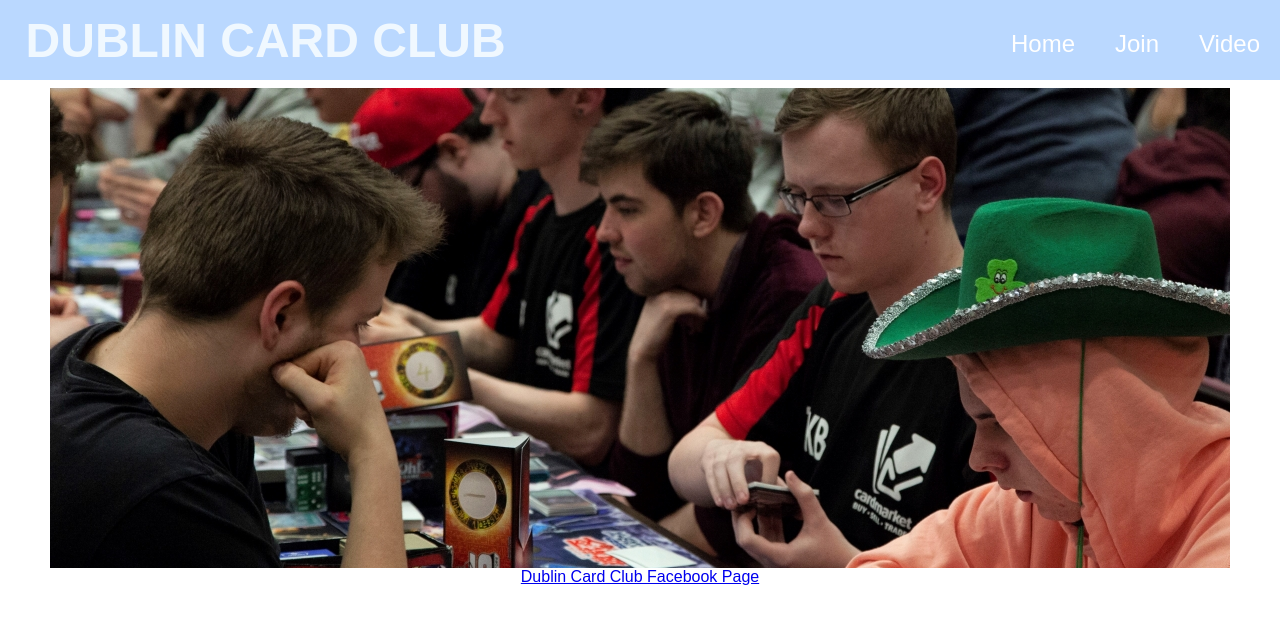
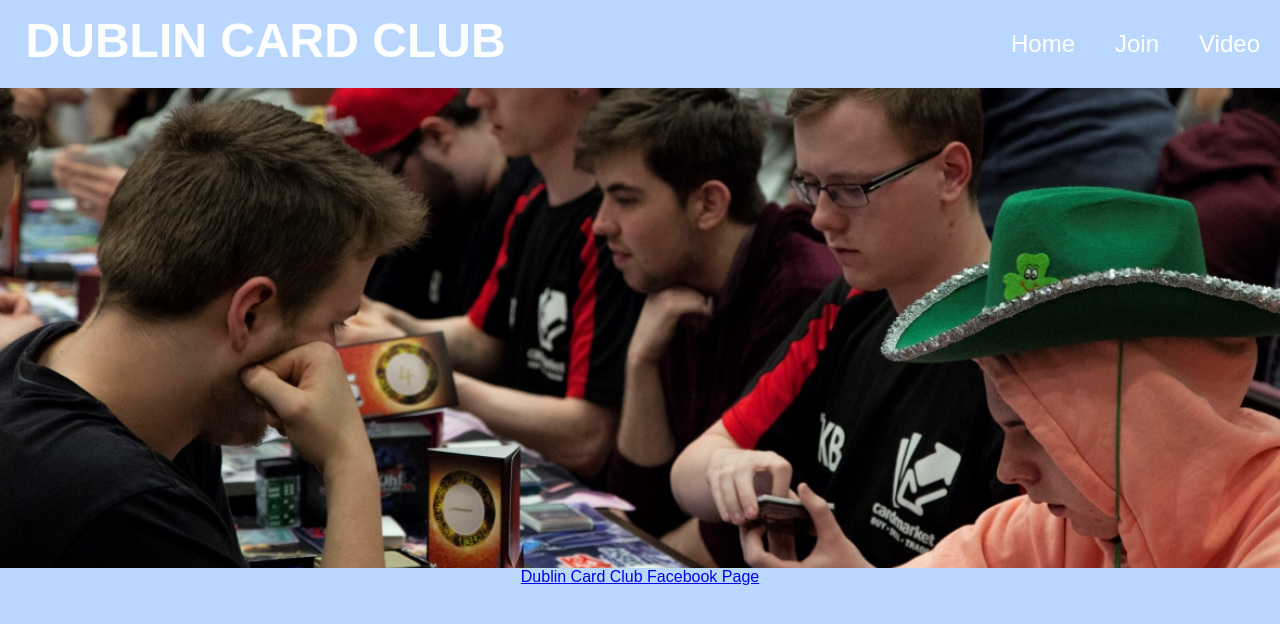
Before and after one commit to IrishDante/P1-card-club-site, a plain HTML site: page index.html in a window 1280 px wide. Drawn offline with Linux system fonts and the light colour scheme.

Commit message:
changed hero image css

```diff
--- a/assets/css/style.css
+++ b/assets/css/style.css
@@ -3,10 +3,10 @@
     padding: 0;
     border: none;
     box-sizing: border-box;
+    background-color: rgb(186, 216, 255);
 }
 
 #header-style{
-    background: rgb(186, 216, 255);
     height: 10vh;
     width: 100vw;
 }
@@ -25,7 +25,7 @@ h1{
     margin-top: 1%;
     margin-left: 2%;
     text-transform: uppercase;
-    color:aliceblue;
+    color:white;
     font-size: xxx-large;
     float:left;
 }
@@ -46,7 +46,7 @@ h1{
 }
 
 .menu a:hover{
-    background-color: rgba(256,256,256,.5);
+    background-color: rgba(256,256,256,.25);
     color:rgb(226, 43, 113);
 }
 
@@ -63,10 +63,20 @@ footer{
 }
 
 #hero-image{
-    height: 60vh;
-    width: 100vw;
-    background: url(../images/card-players.jpg) no-repeat center center;
+    background-image: url(../images/card-players.jpg);
+    background-position: center;
+    background-repeat: no-repeat;
+    background-size: cover;
+    width:100%;
+    height:100%;
 }
 
 @media screen and (max-width: 900px){
+    .menu li{
+        width:100%;
+    }
+
+    #hero-image{
+        width:100vw;
+    }
 }
```
